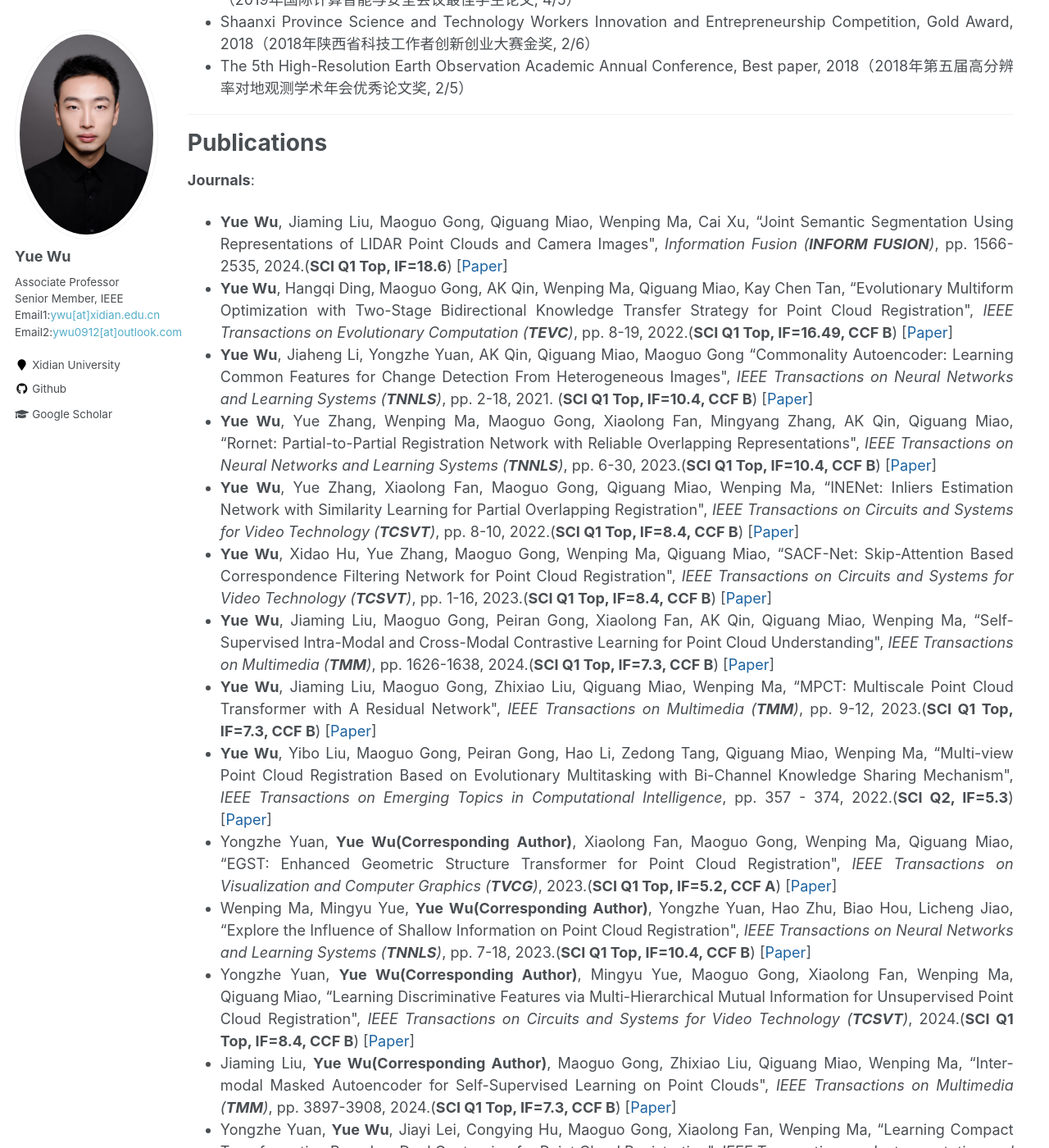
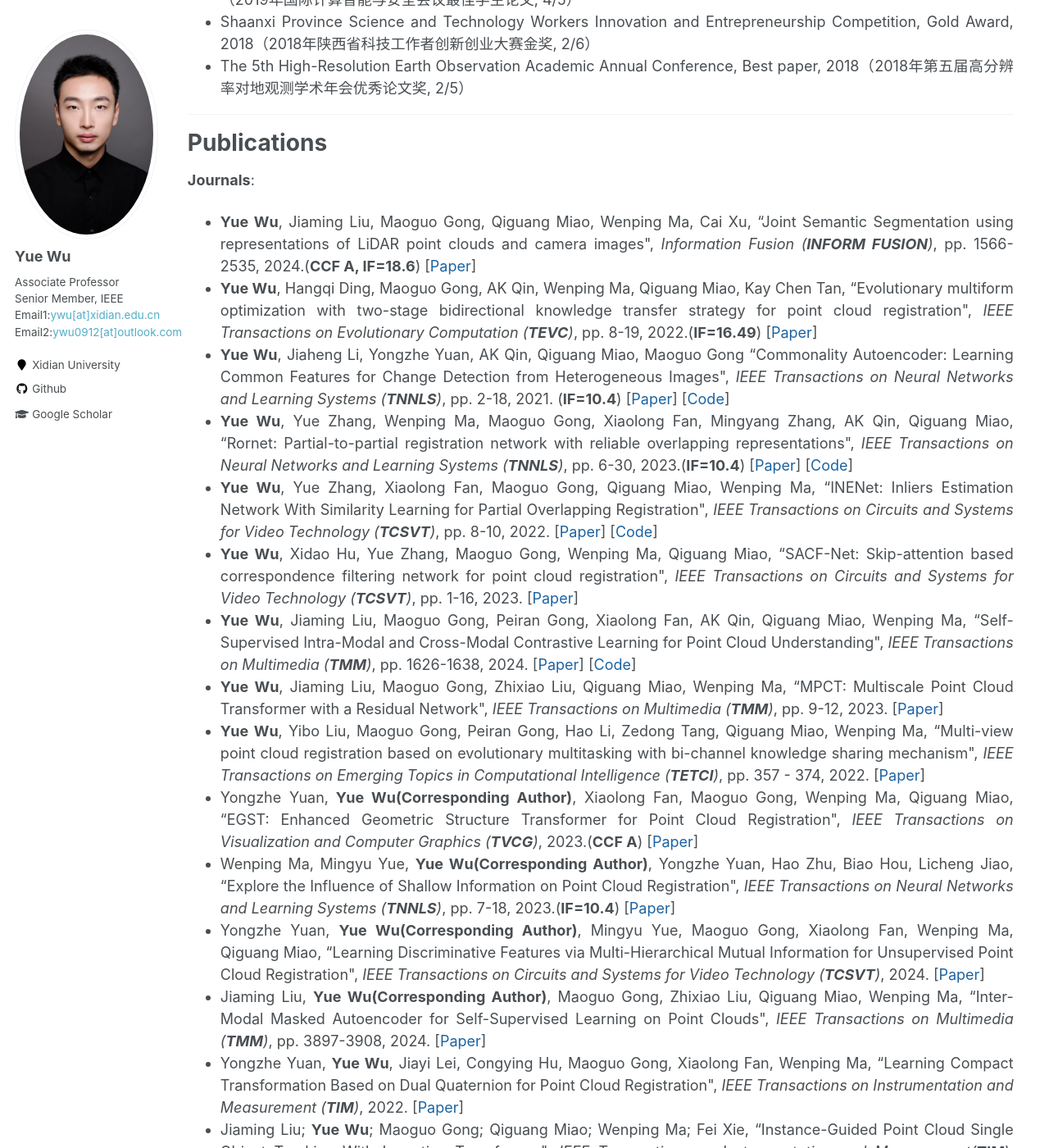
Before and after one commit to ywuchina/ywuchina.github.io, a Jekyll site: the page built from _pages/home.md, in a window 1280 px wide and 1400 px high, scrolled down 2563 px. Shown: the whole window at 82% size. Built offline with Jekyll 4.4.1, drawn with Linux system fonts in a browser that asks for light colours; some of the changed text lies outside the part shown.

Commit message:
Update paper.html

```diff
--- a/_includes/paper.html
+++ b/_includes/paper.html
@@ -23,8 +23,8 @@
 <li style="margin-bottom: 1.5;">
 <span>
 <b>Yue Wu</b>, Jiaming Liu, Maoguo Gong, Qiguang Miao, Wenping Ma, Cai Xu,
-“Joint Semantic Segmentation Using Representations of LIDAR Point Clouds and Camera Images",
-<i>Information Fusion (<b>INFORM FUSION</b>)</i>, pp. 1566-2535, 2024.(<b>SCI Q1 Top, IF=18.6</b>)
+“Joint Semantic Segmentation using representations of LiDAR point clouds and camera images",
+<i>Information Fusion (<b>INFORM FUSION</b>)</i>, pp. 1566-2535, 2024.(<b>CCF A, IF=18.6</b>)
 [<a href= "https://www.sciencedirect.com/science/article/abs/pii/S1566253524001489" target="_blank">Paper</a>]
 </span>
 </li>
@@ -33,8 +33,8 @@
 <li style="margin-bottom: 1.5;">
 <span>
 <b>Yue Wu</b>, Hangqi Ding, Maoguo Gong, AK Qin, Wenping Ma, Qiguang Miao, Kay Chen Tan,
-“Evolutionary Multiform Optimization with Two-Stage Bidirectional Knowledge Transfer Strategy for Point Cloud Registration",
-<i>IEEE Transactions on Evolutionary Computation (<b>TEVC</b>)</i>, pp. 8-19, 2022.(<b>SCI Q1 Top, IF=16.49, CCF B</b>)
+“Evolutionary multiform optimization with two-stage bidirectional knowledge transfer strategy for point cloud registration",
+<i>IEEE Transactions on Evolutionary Computation (<b>TEVC</b>)</i>, pp. 8-19, 2022.(<b>IF=16.49</b>)
 [<a href= "https://ieeexplore.ieee.org/document/9925083" target="_blank">Paper</a>]
 </span>
 </li>
@@ -43,9 +43,10 @@
 <li style="margin-bottom: 1.5;">
 <span>
 <b>Yue Wu</b>, Jiaheng Li, Yongzhe Yuan, AK Qin, Qiguang Miao, Maoguo Gong
-“Commonality Autoencoder: Learning Common Features for Change Detection From Heterogeneous Images",
-<i>IEEE Transactions on Neural Networks and Learning Systems (<b>TNNLS</b>)</i>, pp. 2-18, 2021. (<b>SCI Q1 Top, IF=10.4, CCF B</b>)
+“Commonality Autoencoder: Learning Common Features for Change Detection from Heterogeneous Images",
+<i>IEEE Transactions on Neural Networks and Learning Systems (<b>TNNLS</b>)</i>, pp. 2-18, 2021. (<b>IF=10.4</b>)
 [<a href= "https://ieeexplore.ieee.org/abstract/document/9357940" target="_blank">Paper</a>]
+[<a href= "https://github.com/ywuchina/TeamCode/tree/main/COAE" target="_blank">Code</a>]
 </span>
 </li>
 
@@ -55,9 +56,10 @@
 <li style="margin-bottom: 1.5;">
 <span>
 <b>Yue Wu</b>, Yue Zhang, Wenping Ma, Maoguo Gong, Xiaolong Fan, Mingyang Zhang, AK Qin, Qiguang Miao,
-“Rornet: Partial-to-Partial Registration Network with Reliable Overlapping Representations",
-<i>IEEE Transactions on Neural Networks and Learning Systems (<b>TNNLS</b>)</i>, pp. 6-30, 2023.(<b>SCI Q1 Top, IF=10.4, CCF B</b>)
+“Rornet: Partial-to-partial registration network with reliable overlapping representations",
+<i>IEEE Transactions on Neural Networks and Learning Systems (<b>TNNLS</b>)</i>, pp. 6-30, 2023.(<b>IF=10.4</b>)
 [<a href= "https://ieeexplore.ieee.org/document/10168979" target="_blank">Paper</a>]
+[<a href= "https://github.com/superYuezhang/RORNet" target="_blank">Code</a>]
 </span>
 </li>
 
@@ -65,9 +67,10 @@
 <li style="margin-bottom: 1.5;">
 <span>
 <b>Yue Wu</b>, Yue Zhang, Xiaolong Fan, Maoguo Gong, Qiguang Miao, Wenping Ma,
-“INENet: Inliers Estimation Network with Similarity Learning for Partial Overlapping Registration",
-<i>IEEE Transactions on Circuits and Systems for Video Technology (<b>TCSVT</b>)</i>, pp. 8-10, 2022.(<b>SCI Q1 Top, IF=8.4, CCF B</b>)
+“INENet: Inliers Estimation Network With Similarity Learning for Partial Overlapping Registration",
+<i>IEEE Transactions on Circuits and Systems for Video Technology (<b>TCSVT</b>)</i>, pp. 8-10, 2022.
 [<a href= "https://ieeexplore.ieee.org/document/9915616" target="_blank">Paper</a>]
+[<a href= "https://github.com/superYuezhang/INENet" target="_blank">Code</a>]
 </span>
 </li>
 
@@ -76,8 +79,8 @@
 <li style="margin-bottom: 1.5;">
 <span>
 <b>Yue Wu</b>, Xidao Hu, Yue Zhang, Maoguo Gong, Wenping Ma, Qiguang Miao,
-“SACF-Net: Skip-Attention Based Correspondence Filtering Network for Point Cloud Registration",
-<i>IEEE Transactions on Circuits and Systems for Video Technology (<b>TCSVT</b>)</i>, pp. 1-16, 2023.(<b>SCI Q1 Top, IF=8.4, CCF B</b>)
+“SACF-Net: Skip-attention based correspondence filtering network for point cloud registration",
+<i>IEEE Transactions on Circuits and Systems for Video Technology (<b>TCSVT</b>)</i>, pp. 1-16, 2023.
 [<a href= "https://ieeexplore.ieee.org/abstract/document/10018266" target="_blank">Paper</a>]
 </span>
 </li>
@@ -88,8 +91,9 @@
 <span>
 <b>Yue Wu</b>, Jiaming Liu, Maoguo Gong, Peiran Gong, Xiaolong Fan, AK Qin, Qiguang Miao, Wenping Ma,
 “Self-Supervised Intra-Modal and Cross-Modal Contrastive Learning for Point Cloud Understanding",
-<i>IEEE Transactions on Multimedia (<b>TMM</b>)</i>, pp. 1626-1638, 2024.(<b>SCI Q1 Top, IF=7.3, CCF B</b>)
+<i>IEEE Transactions on Multimedia (<b>TMM</b>)</i>, pp. 1626-1638, 2024.
 [<a href= "https://ieeexplore.ieee.org/document/10147273" target="_blank">Paper</a>]
+[<a href= "https://github.com/liujia99/CrossNet" target="_blank">Code</a>]
 </span>
 </li>
 
@@ -99,8 +103,8 @@
 <li style="margin-bottom: 1.5;">
 <span>
 <b>Yue Wu</b>, Jiaming Liu, Maoguo Gong, Zhixiao Liu, Qiguang Miao, Wenping Ma,
-“MPCT: Multiscale Point Cloud Transformer with A Residual Network",
-<i>IEEE Transactions on Multimedia (<b>TMM</b>)</i>, pp. 9-12, 2023.(<b>SCI Q1 Top, IF=7.3, CCF B</b>)
+“MPCT: Multiscale Point Cloud Transformer with a Residual Network",
+<i>IEEE Transactions on Multimedia (<b>TMM</b>)</i>, pp. 9-12, 2023.
 [<a href= "https://ieeexplore.ieee.org/document/10249213" target="_blank">Paper</a>]
 </span>
 </li>
@@ -109,8 +113,8 @@
 <li style="margin-bottom: 1.5;">
 <span>
   <b>Yue Wu</b>, Yibo Liu, Maoguo Gong, Peiran Gong, Hao Li, Zedong Tang, Qiguang Miao, Wenping Ma,
-“Multi-view Point Cloud Registration Based on Evolutionary Multitasking with Bi-Channel Knowledge Sharing Mechanism",
-<i>IEEE Transactions on Emerging Topics in Computational Intelligence</i>, pp. 357 - 374, 2022.(<b>SCI Q2, IF=5.3</b>)
+“Multi-view point cloud registration based on evolutionary multitasking with bi-channel knowledge sharing mechanism",
+<i>IEEE Transactions on Emerging Topics in Computational Intelligence (<b>TETCI</b>)</i>, pp. 357 - 374, 2022.
 [<a href= "https://ieeexplore.ieee.org/abstract/document/9903069" target="_blank">Paper</a>]
 </span>
 </li>
@@ -123,7 +127,7 @@
 <span>
 Yongzhe Yuan,<b> Yue Wu(Corresponding Author)</b>, Xiaolong Fan, Maoguo Gong, Wenping Ma, Qiguang Miao,
 “EGST: Enhanced Geometric Structure Transformer for Point Cloud Registration",
-<i>IEEE Transactions on Visualization and Computer Graphics (<b>TVCG</b>)</i>, 2023.(<b>SCI Q1 Top, IF=5.2, CCF A</b>)
+<i>IEEE Transactions on Visualization and Computer Graphics (<b>TVCG</b>)</i>, 2023.(<b>CCF A</b>)
 [<a href= "https://ieeexplore.ieee.org/abstract/document/10319695" target="_blank">Paper</a>]
 </span>
 </li>
@@ -133,7 +137,7 @@ Yongzhe Yuan,<b> Yue Wu(Corresponding Author)</b>, Xiaolong Fan, Maoguo Gong, We
 <span>
 Wenping Ma, Mingyu Yue, <b>Yue Wu(Corresponding Author)</b>, Yongzhe Yuan, Hao Zhu, Biao Hou, Licheng Jiao,
 “Explore the Influence of Shallow Information on Point Cloud Registration",
-<i>IEEE Transactions on Neural Networks and Learning Systems (<b>TNNLS</b>)</i>, pp. 7-18, 2023.(<b>SCI Q1 Top, IF=10.4, CCF B</b>)
+<i>IEEE Transactions on Neural Networks and Learning Systems (<b>TNNLS</b>)</i>, pp. 7-18, 2023.(<b>IF=10.4</b>)
 [<a href= "https://ieeexplore.ieee.org/abstract/document/10185932" target="_blank">Paper</a>]
 </span>
 </li>
@@ -143,7 +147,7 @@ Wenping Ma, Mingyu Yue, <b>Yue Wu(Corresponding Author)</b>, Yongzhe Yuan, Hao Z
 <span><!--老师是通讯作者的在后面标注-->
 Yongzhe Yuan, <b>Yue Wu(Corresponding Author)</b>, Mingyu Yue, Maoguo Gong, Xiaolong Fan, Wenping Ma, Qiguang Miao,
 “Learning Discriminative Features via Multi-Hierarchical Mutual Information for Unsupervised Point Cloud Registration",
-<i>IEEE Transactions on Circuits and Systems for Video Technology (<b>TCSVT</b>)</i>, 2024.(<b>SCI Q1 Top, IF=8.4, CCF B</b>)
+<i>IEEE Transactions on Circuits and Systems for Video Technology (<b>TCSVT</b>)</i>, 2024.
 [<a href= "https://ieeexplore.ieee.org/abstract/document/10475373" target="_blank">Paper</a>]
 </span>
 </li>
@@ -154,8 +158,8 @@ Yongzhe Yuan, <b>Yue Wu(Corresponding Author)</b>, Mingyu Yue, Maoguo Gong, Xiao
 <li style="margin-bottom: 1.5;">
 <span>
 Jiaming Liu, <b>Yue Wu(Corresponding Author)</b>, Maoguo Gong, Zhixiao Liu, Qiguang Miao, Wenping Ma,
-“Inter-modal Masked Autoencoder for Self-Supervised Learning on Point Clouds",
-<i>IEEE Transactions on Multimedia (<b>TMM</b>)</i>, pp. 3897-3908, 2024.(<b>SCI Q1 Top, IF=7.3, CCF B</b>)
+“Inter-Modal Masked Autoencoder for Self-Supervised Learning on Point Clouds",
+<i>IEEE Transactions on Multimedia (<b>TMM</b>)</i>, pp. 3897-3908, 2024.
 [<a href= "https://ieeexplore.ieee.org/abstract/document/10262210" target="_blank">Paper</a>]
 </span>
 </li>
@@ -165,7 +169,7 @@ Jiaming Liu, <b>Yue Wu(Corresponding Author)</b>, Maoguo Gong, Zhixiao Liu, Qigu
 <span>
   Yongzhe Yuan, <b>Yue Wu</b>, Jiayi Lei, Congying Hu, Maoguo Gong, Xiaolong Fan, Wenping Ma,
 “Learning Compact Transformation Based on Dual Quaternion for Point Cloud Registration",
-<i>IEEE Transactions on Instrumentation and Measurement </i>,  2022.(<b>SCI Q2, IF=5.6</b>)
+<i>IEEE Transactions on Instrumentation and Measurement (<b>TIM</b>)</i>,  2022.
 [<a href= "https://ieeexplore.ieee.org/abstract/document/10381830" target="_blank">Paper</a>]
 </span>
 </li>
@@ -173,19 +177,20 @@ Jiaming Liu, <b>Yue Wu(Corresponding Author)</b>, Maoguo Gong, Zhixiao Liu, Qigu
 <!--2-->
 <li style="margin-bottom: 1.5;">
 <span>
-  Jiaming Liu, <b>Yue Wu</b>, Maoguo Gong, Qiguang Miao, Wenping Ma, Fei Xie,
-“Instance-Guided Point Cloud Single Object Tracking with Inception Transformer",
-<i>IEEE Transactions on Instrumentation and Measurement</i>,  2022.(<b>SCI Q2, IF=5.6</b>)
+  Jiaming Liu; <b>Yue Wu</b>; Maoguo Gong; Qiguang Miao; Wenping Ma; Fei Xie,
+“Instance-Guided Point Cloud Single Object Tracking With Inception Transformer",
+<i>IEEE Transactions on Instrumentation and Measurement(<b>TIM</b>)</i>,  2022.(<b>SCI Q2, IF=5.6</b>)
 [<a href= "https://ieeexplore.ieee.org/abstract/document/10242082/" target="_blank">Paper</a>]
+[<a href= "https://github.com/liujia99/PTIT" target="_blank">Code</a>]
 </span>
 </li>
 
 <!--3-->
 <li style="margin-bottom: 1.5;">
 <span>
-  Wenping Ma, Mingyu Yue, <b>Yue Wu</b>, Yongzhe Yuan, Hao Zhu, Biao Hou, Licheng Jia,
+  Wenping Ma; Mingyu Yue; <b>Yue Wu</b>; Yongzhe Yuan; Hao Zhu; Biao Hou; Licheng Jia,
 “Explore the Influence of Shallow Information on Point Cloud Registration",
-<i> IEEE Transactions on Neural Networks and Learning Systems</i>, pp. 1 - 13, 2023.(<b>SCI Q1, IF=10.4</b>)
+<i> IEEE Transactions on Neural Networks and Learning Systems(<b>TNNLS</b>)</i>, pp. 1 - 13, 2023.(<b>IF=10.4</b>)
 [<a href= "https://ieeexplore.ieee.org/abstract/document/10185932" target="_blank">Paper</a>]
 </span>
 </li>
@@ -193,9 +198,9 @@ Jiaming Liu, <b>Yue Wu(Corresponding Author)</b>, Maoguo Gong, Zhixiao Liu, Qigu
 <!--4-->
 <li style="margin-bottom: 1.5;">
 <span>
-  Maoguo Gong, Yuan Gao, <b>Yue Wu</b>, Yuanqiao Zhang, A. K. Qin, Yew-Soon Ong,
-“Heterogeneous Multi-Party Learning with Data-Driven Network Sampling",
-<i>IEEE Transactions on Pattern Analysis and Machine Intelligence</i>, pp. 13328 - 13343, 2023.(<b>SCI Q1, IF=23.6</b>)
+  Maoguo Gong; Yuan Gao; <b>Yue Wu</b>; Yuanqiao Zhang; A. K. Qin; Yew-Soon Ong,
+“Heterogeneous Multi-Party Learning With Data-Driven Network Sampling",
+<i>IEEE Transactions on Pattern Analysis and Machine Intelligence</i>, pp. 13328 - 13343, 2023.(<b>CCF A, IF=23.6</b>)
 [<a href= "https://ieeexplore.ieee.org/abstract/document/10167861" target="_blank">Paper</a>]
 </span>
 </li>
@@ -207,8 +212,8 @@ Jiaming Liu, <b>Yue Wu(Corresponding Author)</b>, Maoguo Gong, Zhixiao Liu, Qigu
 <li style="margin-bottom: 1.5;">
   <span>
     Xiaolong Fan, Maoguo Gong, <b>Yue Wu</b>, Hao Li,
-  “Maximizing Mutual Information Across Feature and Topology Views for Representing Graphs",
-  <i>IEEE Transactions on Knowledge and Data Engineering (<b>TKDE</b>)</i>, pp. 10735 - 10747, 2023.(<b>SCI Q2, IF=8.9, CCF A</b>)
+  “Maximizing mutual information across feature and topology views for representing graphs",
+  <i>IEEE Transactions on Knowledge and Data Engineering (<b>KDE</b>)</i>, pp. 10735 - 10747, 2023.(<b>CCF A</b>)
   [<a href= "https://ieeexplore.ieee.org/abstract/document/10093032" target="_blank">Paper</a>]
   </span>
   </li>
@@ -218,29 +223,55 @@ Jiaming Liu, <b>Yue Wu(Corresponding Author)</b>, Maoguo Gong, Zhixiao Liu, Qigu
 <li style="margin-bottom: 1.5;">
   <span>
     Xiaolong Fan, Maoguo Gong, <b>Yue Wu</b>, A Kai Qin, Yu Xie,
-  “Propagation Enhanced Neural Message Passing for Graph Representation Learning",
-  <i>IEEE Transactions on Knowledge and Data Engineering (<b>TKDE</b>)</i>, pp. 1952 - 1964, 2021.(<b>SCI Q2, IF=8.9, CCF A</b>)
+  “Propagation enhanced neural message passing for graph representation learning",
+  <i>IEEE Transactions on Knowledge and Data Engineering (<b>KDE</b>)</i>, pp. 1952 - 1964, 2021.(<b>CCF A</b>)
   [<a href= "https://ieeexplore.ieee.org/abstract/document/9508847" target="_blank">Paper</a>]
   </span>
   </li>
 
+
+
+
+
+
+
   <li style="margin-bottom: 1.5;">
     <span>
       Zedong Tang, Maoguo Gong, <b>Yue Wu</b>, A Kai Qin, Kay Chen Tan,
-    “A Multifactorial Optimization Framework Based on Adaptive Intertask Coordinate System",
-    <i>IEEE Transactions on Cybernetics (<b>TCYB</b>)</i>, pp. 6745 - 6758, 2021.(<b>SCI Q1, IF=11.8, CCF A</b>)
+    “A multifactorial optimization framework based on adaptive intertask coordinate system",
+    <i>IEEE Transactions on Cybernetics (<b>TCYB</b>)</i>, pp. 6745 - 6758, 2021.(<b>CCF A, IF=11.8</b>)
     [<a href= "https://ieeexplore.ieee.org/abstract/document/9325875" target="_blank">Paper</a>]
     </span>
     </li>
 
+
+
+
     <li style="margin-bottom: 1.5;">
   <span>
     Zedong Tang, Maoguo Gong, <b>Yue Wu</b>, Wenfeng Liu, Yu Xie,
-  “Regularized Evolutionary Multitask Optimization: Learning to Intertask Transferi in Aligned Subspace",
-  <i>IEEE Transactions on Evolutionary Computation (<b>TEVC</b>)</i>, pp. 262 - 276, 2020.(<b>SCI Q1, IF=14.3, CCF A</b>)
+  “Regularized evolutionary multitask optimization: Learning to intertask transfer in aligned subspace",
+  <i>IEEE Transactions on Evolutionary Computation (<b>TEVC</b>)</i>, pp. 262 - 276, 2020.(<b>IF=14.3</b>)
   [<a href= "https://ieeexplore.ieee.org/abstract/document/9195010" target="_blank">Paper</a>]
   </span>
   </li>
+
+
+
+  <li style="margin-bottom: 1.5;">
+    <span>
+      Zedong Tang, Maoguo Gong, <b>Yue Wu</b>, Wenfeng Liu, Yu Xie,
+    “Regularized evolutionary multitask optimization: Learning to intertask transfer in aligned subspace",
+    <i>IEEE Transactions on Evolutionary Computation (<b>TEVC</b>)</i>, pp. 262 - 276, 2020.(<b>IF=14.3</b>)
+    [<a href= "https://ieeexplore.ieee.org/abstract/document/9195010" target="_blank">Paper</a>]
+    </span>
+    </li>
+
+
+
+
+
+
 
 </ul>
 
@@ -248,6 +279,19 @@ Jiaming Liu, <b>Yue Wu(Corresponding Author)</b>, Maoguo Gong, Zhixiao Liu, Qigu
 <p><b>Conferences</b>: </p>
 <ul>
 <!--一篇文章一个 li，最新发表的放在最上面，没有code就把code删了-->
+
+<li style="margin-bottom: 1.5;">
+<span>
+  Cai Xu, Jiajun Si, Ziyu Guan, Wei Zhao, <b>Yue Wu</b>, Xiyue Gao,
+“Reliable Conflictive Multi-View Learning",
+<i>Proceedings of the 38th AAAI Conference on Artificial Intelligence (<b>AAAI 2024 Outstanding Paper</b>)</i>, 2024.(<b>CCF A</b>)
+[<a href= "https://doi.org/10.1609/aaai.v38i11.29078" target="_blank">Paper</a>]
+[<a href= "https://github.com/jiajunsi/RCML" target="_blank">Code</a>]
+</span>
+</li>
+
+
+<!--缺paper链接-->
 <li style="margin-bottom: 1.5;">
   <span>Yongzhe Yuan, <b>Yue Wu(Corresponding Author)</b>, Xiaolong Fan, Maoguo Gong, Qiguang Miao, Wenping Ma,
       “Inlier Confidence Calibration for Point Cloud Registration",
@@ -257,9 +301,24 @@ Jiaming Liu, <b>Yue Wu(Corresponding Author)</b>, Maoguo Gong, Zhixiao Liu, Qigu
       </span>
 </li>
 
+<!--缺代码-->
+<li style="margin-bottom: 1.5;">
+<span>
+Xiaolong Fan, Maoguo Gong, <b>Yue Wu</b>, Zedong Tang, Jieyi Liu,
+“Neural Gaussian Similarity Modeling for Differential Graph Structure Learning",
+<i>Proceedings of the 38th AAAI Conference on Artificial Intelligence (<b>AAAI</b>)</i>, 2024.(<b>CCF A</b>)
+[<a href= "https://doi.org/10.1609/aaai.v38i11.29078" target="_blank">Paper</a>]
+[<a href= "" target="_blank">Code</a>]
+</span>
+</li>
+
+
+
+
 <li style="margin-bottom: 1.5;">
 <span>Jiaming Liu, <b>Yue Wu(Corresponding Author)</b>, Maoguo Gong, Qiguang Miao, Wenping Ma, Cai Xu, Can Qin
-        “M3SOT: Multi-Frame, Multi-Field, Multi-Space 3d Single Object Tracking", <i>Proceedings of the AAAI Conference on Artificial Intelligence (<b>AAAI</b>)</i>, pp. 3630-3638, 2024.(<b>CCF A</b>)
+“M3SOT: Multi-Frame, Multi-Field, Multi-Space 3D Single Object Tracking",
+<i>Proceedings of the AAAI Conference on Artificial Intelligence (<b>AAAI</b>)</i>, pp. 3630-3638, 2024.(<b>CCF A</b>)
 [<a href= "https://ojs.aaai.org/index.php/AAAI/article/view/28152" target="_blank">Paper</a>]
 [<a href= "https://github.com/liujia99/M3SOT" target="_blank">Code</a>]
 </span>
@@ -271,19 +330,12 @@ Jiaming Liu, <b>Yue Wu(Corresponding Author)</b>, Maoguo Gong, Qiguang Miao, Wen
 “Exploring Dual Representations in Large-Scale Point Clouds: A Simple Weakly Supervised Semantic Segmentation Framework",
 <i>Proceedings of the 31st ACM International Conference on Multimedia (<b>ACM MM</b>)</i>, pp. 2371–2380, 2023.(<b>CCF A</b>)
 [<a href= "https://dl.acm.org/doi/abs/10.1145/3581783.3612224" target="_blank">Paper</a>]
+[<a href= "https://github.com/ywu0912/TeamCode.git" target="_blank">Code</a>]
 </span>
 </li>
 
-<li style="margin-bottom: 1.5;">
-<span>
-Xiaolong Fan, Maoguo Gong, <b>Yue Wu</b>, Zedong Tang, Jieyi Liu,
-“Neural Gaussian Similarity Modeling for Differential Graph Structure Learning",
-<i>Proceedings of the 38th AAAI Conference on Artificial Intelligence (<b>AAAI</b>)</i>, 2024.(<b>CCF A</b>)
-[<a href= "https://doi.org/10.1609/aaai.v38i11.29078" target="_blank">Paper</a>]
-</span>
-</li>
+
 </ul>
 
 
-
 <hr>
```
Lines whose indentation alone changed are shown as unchanged.
